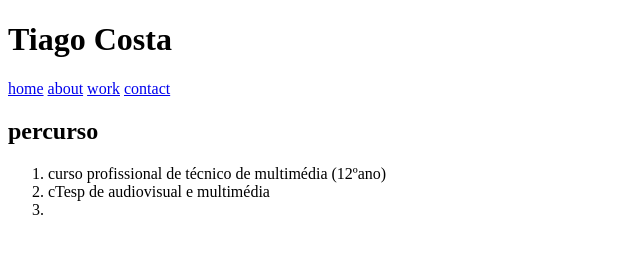
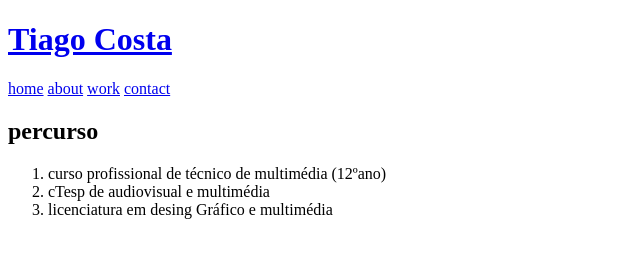
Before and after one commit to TiagoCosta99/TiagoCosta99.github.io, a plain HTML site: page about.html in a window 1280 px wide. Shown: the whole page, without its empty margins (0-640 px from the left). Drawn offline with Linux system fonts and the light colour scheme.

Commit message:
revisao e melhoramento da estrutura

```diff
--- a/about.html
+++ b/about.html
@@ -9,7 +9,9 @@
 
 <body>
   <header>
-    <h1>Tiago Costa</h1>
+    <a href="index.html"
+    target="self">
+    <h1>Tiago Costa</h1></a>
   </header>
   <nav>
     <a href="index.html" target="_self">home</a>
@@ -22,7 +24,7 @@
   <ol>
     <li>curso profissional de técnico de multimédia (12ºano)</li>
     <li>cTesp de audiovisual e multimédia</li>
-    <li></li>
+    <li>licenciatura em desing Gráfico e multimédia</li>
   </ol>
 
 </body>
```
Also changed, not shown: contact.html (+9 -5 lines), index.html (+4 -2 lines), projects/project.html (+3 -1 lines), work.html (+3 -1 lines).
